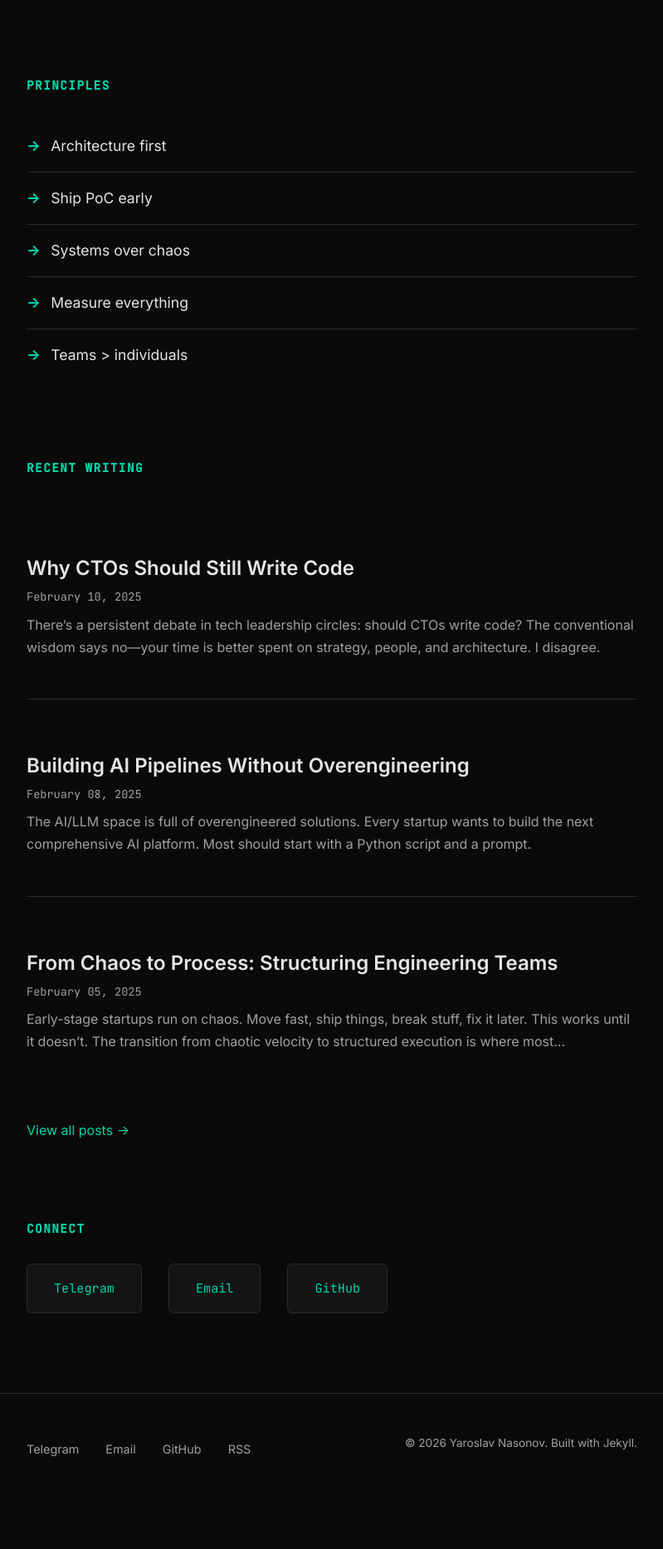
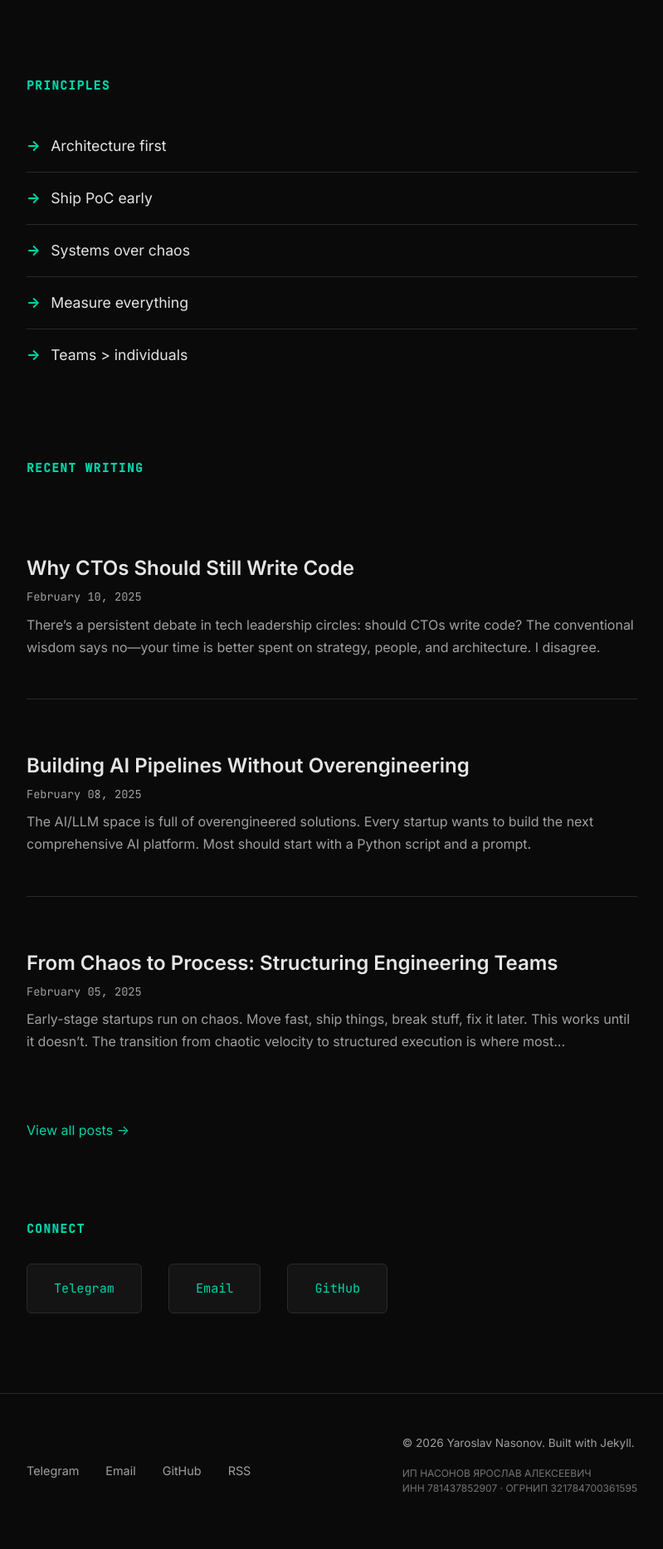
Before and after one commit to YarikineZ/yarikinez.github.io, a Jekyll site: the page built from index.md, in a window 1280 px wide. Shown: the part 1181-3048 px from the top of the page at 83% size, without its empty margins (240-1039 px from the left). Built offline with Jekyll 4.4.1, drawn with Linux system fonts in a browser that asks for light colours; our own code applies the rules of GitHub Pages for plain Markdown files; before the commit the page ends 2996 px from its top, so only the background shows below that.

Commit message:
legal-footer

```diff
--- a/_includes/footer.html
+++ b/_includes/footer.html
@@ -15,6 +15,10 @@
       </div>
       <div class="footer-copyright">
         <p>&copy; {{ 'now' | date: "%Y" }} {{ site.author.name }}. Built with Jekyll.</p>
+        <p class="footer-legal">
+          ИП НАСОНОВ ЯРОСЛАВ АЛЕКСЕЕВИЧ<br>
+          ИНН 781437852907 · ОГРНИП 321784700361595
+        </p>
       </div>
     </div>
   </div>
--- a/assets/css/style.css
+++ b/assets/css/style.css
@@ -385,6 +385,14 @@ main {
   color: var(--color-text-secondary);
 }
 
+.footer-legal {
+  margin-top: var(--space-sm);
+  font-size: 0.75rem;
+  color: var(--color-text-secondary);
+  opacity: 0.7;
+  line-height: 1.5;
+}
+
 /* ===== Responsive ===== */
 @media (max-width: 768px) {
   :root {
```
